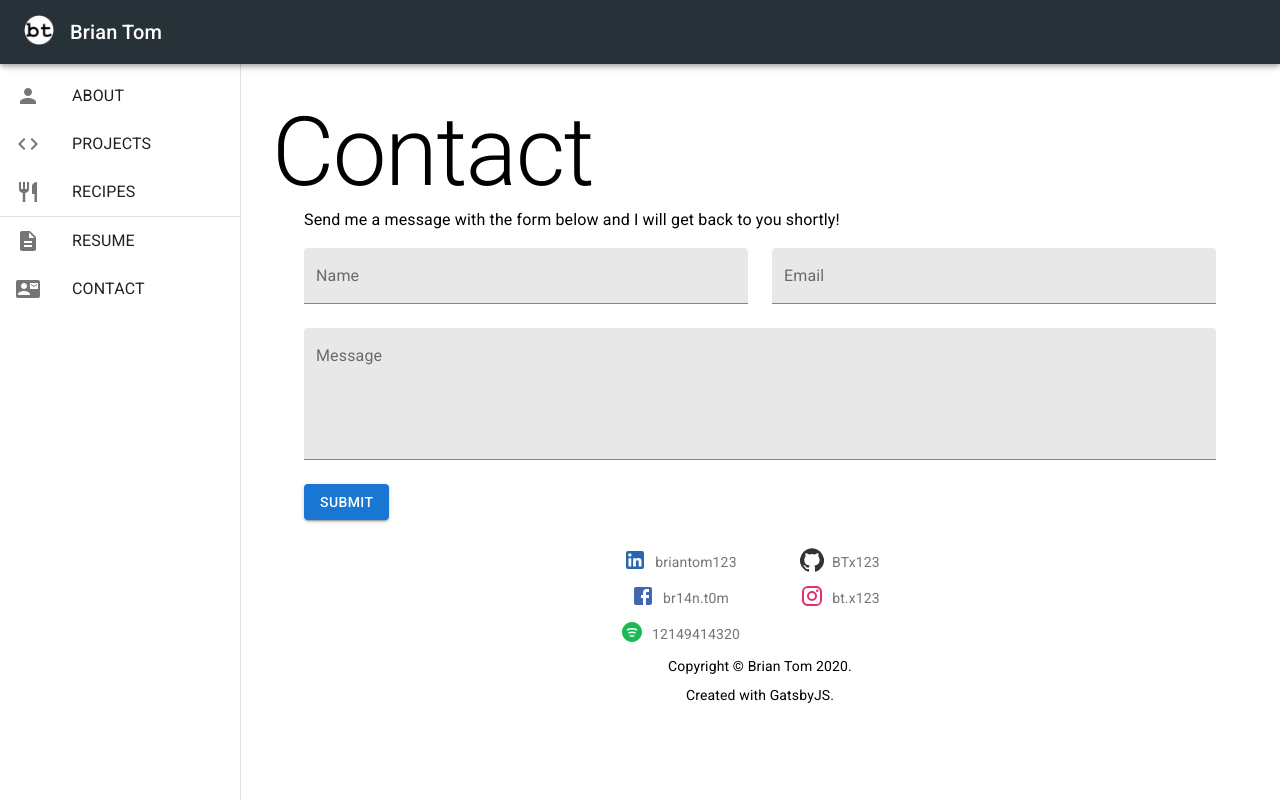
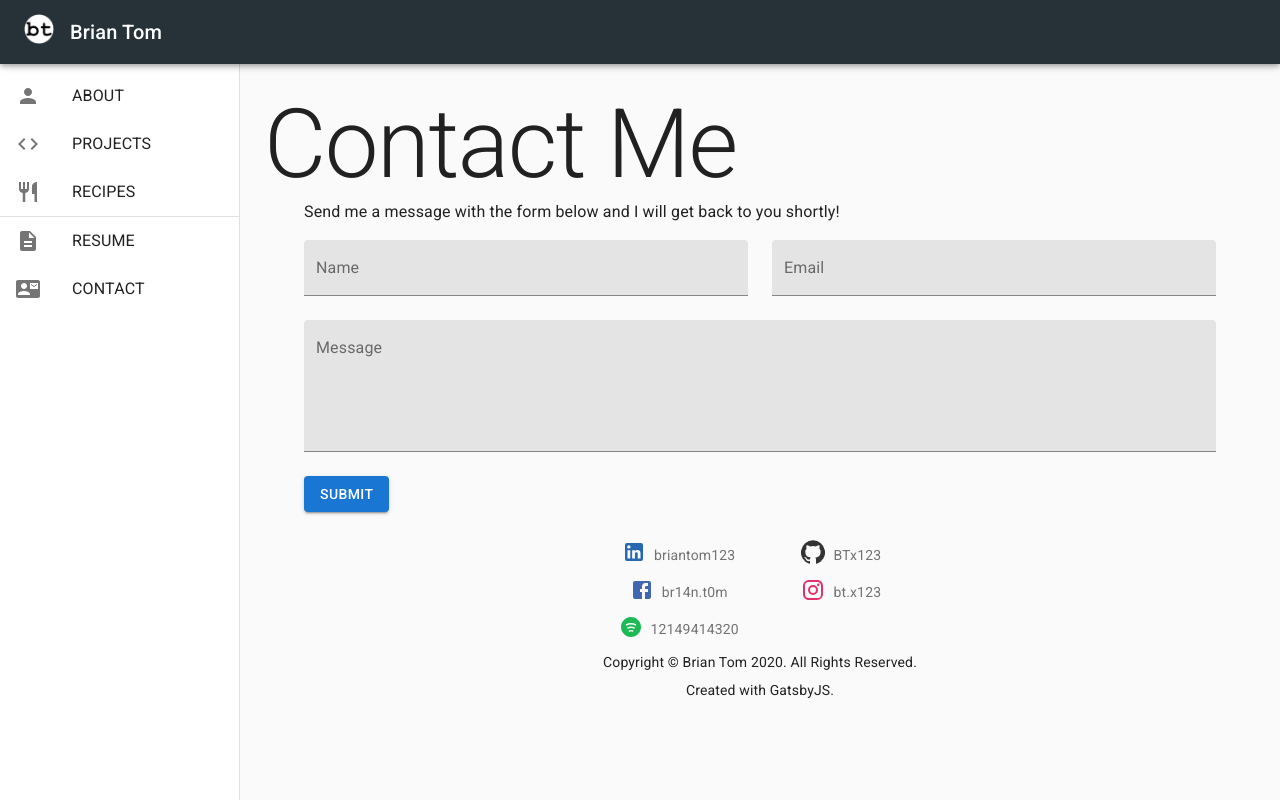
Before and after one commit to BTx123/BTx123.github.io, a Gatsby site: page /contact in a window 1280 px wide. Built offline with nearby package versions, Linux system fonts and the light colour scheme; Gatsby itself is replaced by a stand-in of ours.

Commit message:
Dev (#14)
* Remove active selected and extra styling

* Feature resume (#13)

* Add comment

* Remove styled components plugin

* Remove gatsby images

* Add resume

* Add codemod, remove styled components

* Update imports, smart link component

* Change to contact me

* Add site icon svg

* Add resume page

* Update LICENSE

Creative Commons Attribution 4.0 International (CC-BY-4.0)

* Update license

* Update keywords

* Revert "Update license"

This reverts commit e4d45731be1bcb6b182ba994d5c5ad63e97fb5b6.

* Revert "Update LICENSE"

This reverts commit 26507f9d67dc64fce47b19108387de93bb658980.

* Update license name and year

* Update with all rights reserved

```diff
--- a/gatsby-config.js
+++ b/gatsby-config.js
@@ -92,13 +92,13 @@ module.exports = {
       // - Change the injection order
       // - Add the plugin
       resolve: `gatsby-plugin-material-ui`,
-      options: {
-        stylesProvider: {
-          injectFirst: true,
-        },
-      },
+      // options: {
+      //   stylesProvider: {
+      //     injectFirst: true,
+      //   },
+      // },
     },
-    `gatsby-plugin-styled-components`,
+    // `gatsby-plugin-styled-components`,
     // this (optional) plugin enables Progressive Web App + Offline functionality
     // To learn more, visit: https://gatsby.dev/offline
     `gatsby-plugin-offline`,
--- a/src/components/copyright.js
+++ b/src/components/copyright.js
@@ -1,7 +1,7 @@
 import React from "react";
-import Typography from "@material-ui/core/Typography";
-import { ExternalLink } from "./link";
+import Link from "./link";
 import useSiteMetadata from "./queries/siteMetadata";
+import { Typography } from "@material-ui/core";
 
 export default function Copyright(props) {
   const { url, author } = useSiteMetadata();
@@ -13,11 +13,11 @@ export default function Copyright(props) {
   return (
     <Typography {...props}>
       {"Copyright © "}
-      <ExternalLink color="inherit" to={siteUrl}>
+      <Link color="inherit" to={siteUrl}>
         {author}
-      </ExternalLink>{" "}
+      </Link>{" "}
       {new Date().getFullYear()}
-      {"."}
+      {". All Rights Reserved."}
     </Typography>
   );
 }
--- a/src/components/footer.js
+++ b/src/components/footer.js
@@ -4,7 +4,7 @@ import { Grid, Typography, Hidden } from "@material-ui/core";
 
 import Copyright from "./copyright";
 import useSiteMetadata from "./queries/siteMetadata";
-import { ExternalLink } from "./link";
+import Link from "./link";
 import {
   FacebookIcon,
   GitHubIcon,
@@ -29,7 +29,7 @@ const Footer = () => {
       <Grid container item direction="row" md={6} lg={4} xl={3} spacing={1}>
         {[linkedin, github, facebook, instagram, spotify].map((social) => (
           <Grid container item xs sm={6} justify="center" key={social.url}>
-            <ExternalLink to={social.url}>
+            <Link to={social.url}>
               <Grid container alignItems="center" spacing={1}>
                 <Grid item>
                   {(() => {
@@ -55,7 +55,7 @@ const Footer = () => {
                   </Hidden>
                 </Grid>
               </Grid>
-            </ExternalLink>
+            </Link>
           </Grid>
         ))}
       </Grid>
@@ -65,9 +65,9 @@ const Footer = () => {
       <Grid item xs={12}>
         <Typography variant="body2">
           Created with{" "}
-          <ExternalLink to="https://www.gatsbyjs.com/" color="inherit">
+          <Link to="https://www.gatsbyjs.com/" color="inherit">
             GatsbyJS
-          </ExternalLink>
+          </Link>
           .
         </Typography>
       </Grid>
--- a/src/components/layout.js
+++ b/src/components/layout.js
@@ -1,9 +1,10 @@
 import React from "react";
 
+import { useStaticQuery, graphql } from "gatsby";
 import Img from "gatsby-image";
-import { useStaticQuery, graphql, Link } from "gatsby";
 
 import {
+  CssBaseline,
   Toolbar,
   Typography,
   IconButton,
@@ -30,10 +31,9 @@ import useSiteMetadata from "./queries/siteMetadata";
 import Footer from "../components/footer";
 import ScrollToTop from "../components/scrollToTop";
 
-import { InternalLink } from "../components/link";
+import Link from "../components/link";
 
 const drawerWidth = 240;
-// const logoSize = 30;
 
 const useStyles = makeStyles((theme) => ({
   root: {
@@ -101,8 +101,6 @@ const Layout = ({ children }) => {
     query {
       file(relativePath: { eq: "icon.png" }) {
         childImageSharp {
-          # Specify a fixed image and fragment.
-          # The default width is 400 pixels
           fixed(width: 30, height: 30) {
             ...GatsbyImageSharpFixed
           }
@@ -147,6 +145,7 @@ const Layout = ({ children }) => {
 
   return (
     <ThemeProvider theme={theme}>
+      <CssBaseline />
       <div className={classes.root}>
         <AppBar position="fixed" className={classes.appBar}>
           <Toolbar>
@@ -159,14 +158,14 @@ const Layout = ({ children }) => {
             >
               <MenuIcon />
             </IconButton>
-            <InternalLink className={classes.logo} to="/">
+            <Link className={classes.logo} to="/">
               <Img fixed={logo.file.childImageSharp.fixed} alt="bt" />
-            </InternalLink>
+            </Link>
             <Hidden xsDown>
               <Typography variant="h6" noWrap>
-                <InternalLink className={classes.siteTitle} to="/">
+                <Link className={classes.siteTitle} to="/">
                   {title}
-                </InternalLink>
+                </Link>
               </Typography>
             </Hidden>
           </Toolbar>
--- a/src/components/link.js
+++ b/src/components/link.js
@@ -1,64 +1,49 @@
 import React from "react";
 
-import { Link } from "@material-ui/core";
 import { Link as GatsbyLink } from "gatsby";
 
-import PropTypes from "prop-types";
+import { Link as MuiLink } from "@material-ui/core";
 
-/**
- * Open external links securely to prevent cross-site hijacking.
- */
-export const ExternalLink = (props) => (
-  <Link href={props.to} rel="noopener" {...props}>
-    {props.children}
-  </Link>
+// Since DOM elements <a> cannot receive activeClassName
+// and partiallyActive, destructure the prop here and
+// pass it only to GatsbyLink
+const Link = React.forwardRef(
+  ({ children, to, activeClassName, partiallyActive, ...other }, ref) => {
+    // Test assumes that any internal link (intended for Gatsby)
+    // will start with exactly one slash, and that anything else is external.
+    const internal = /^\/(?!\/)/.test(to);
+    const file = /\.[0-9a-z]+$/i.test(to);
+    // Use Gatsby Link for internal links with check for file downloads
+    if (internal) {
+      if (file) {
+        return (
+          <MuiLink component="a" href={to} {...other}>
+            {children}
+          </MuiLink>
+        );
+      }
+      return (
+        <MuiLink
+          component={GatsbyLink}
+          to={to}
+          activeClassName={activeClassName}
+          partiallyActive={partiallyActive}
+          ref={ref}
+          {...other}
+        >
+          {children}
+        </MuiLink>
+      );
+    }
+    // Use MUI Link for external links
+    return (
+      <MuiLink href={to} {...other}>
+        {children}
+      </MuiLink>
+    );
+  }
 );
 
-// ExternalLink.defaultProps = {};
+Link.muiName = MuiLink.muiName;
 
-// ExternalLink.propTypes = {
-//   to: PropTypes.string.isRequired,
-//   children: PropTypes.node.isRequired,
-// };
-
-ExternalLink.muiName = Link.muiName;
-
-/**
- * Navigate to internal links with Gatsby optimizations.
- */
-// TODO: Fix this
-export const InternalLink = React.forwardRef((props, ref) => (
-  <Link component={GatsbyLink} ref={ref} {...props}>
-    {props.children}
-  </Link>
-));
-
-// InternalLink.defaultProps = {};
-
-// InternalLink.propTypes = {
-//   to: PropTypes.string.isRequired,
-//   children: PropTypes.node.isRequired,
-// };
-
-InternalLink.muiName = Link.muiName;
-
-// export const ListItemLink = ({ props }) => {
-//   const { icon, primary, to } = props;
-
-//   const CustomLink = React.useMemo(
-//     () =>
-//       React.forwardRef((linkProps, ref) => (
-//         <GatsbyLink ref={ref} to={to} {...linkProps} />
-//       )),
-//     [to]
-//   );
-
-//   return (
-//     <li>
-//       <ListItem button component={CustomLink}>
-//         <ListItemIcon>{icon}</ListItemIcon>
-//         <ListItemText primary={primary} />
-//       </ListItem>
-//     </li>
-//   );
-// };
+export default Link;
--- a/src/components/recipeCard.js
+++ b/src/components/recipeCard.js
@@ -9,7 +9,7 @@ import {
   Card,
   CardActionArea,
 } from "@material-ui/core";
-import { navigate } from "@reach/router";
+import { navigate } from "gatsby";
 import PropType from "prop-types";
 
 const useStyles = makeStyles((theme) => ({}));
--- a/src/components/scrollToTop.js
+++ b/src/components/scrollToTop.js
@@ -1,9 +1,7 @@
 import React from "react";
 import { makeStyles } from "@material-ui/core/styles";
-import useScrollTrigger from "@material-ui/core/useScrollTrigger";
-import Fab from "@material-ui/core/Fab";
 import KeyboardArrowUpIcon from "@material-ui/icons/KeyboardArrowUp";
-import Zoom from "@material-ui/core/Zoom";
+import { useScrollTrigger, Fab, Zoom } from "@material-ui/core";
 
 const useStyles = makeStyles((theme) => ({
   root: {
--- a/src/pages/about.js
+++ b/src/pages/about.js
@@ -1,9 +1,9 @@
 import React from "react";
 
-import Typography from "@material-ui/core/Typography";
+import Layout from "../components/layout";
 
-import Layout from "../components/layout";
 import SEO from "../components/seo";
+import { Typography } from "@material-ui/core";
 
 const AboutPage = () => {
   return (
--- a/src/pages/contact.js
+++ b/src/pages/contact.js
@@ -25,7 +25,7 @@ const ContactPage = () => {
 
   return (
     <Layout>
-      <SEO title="Contact">
+      <SEO title="Contact Me">
         {/* TODO: Fix null getElementById when switching pages - unload js somehow, move out of seo? */}
         {/* <script src="https://www.google.com/recaptcha/api.js?onload=onloadCallback&render=6Leq_soZAAAAAODOc50hERWjUQPLtvaS_9jMOVv3"></script> */}
         {/* <script>
@@ -40,7 +40,7 @@ const ContactPage = () => {
           }`}
         </script> */}
       </SEO>
-      <Typography variant="h1">Contact</Typography>
+      <Typography variant="h1">Contact Me</Typography>
       <Container maxWidth="md">
         <Typography paragraph>
           Send me a message with the form below and I will get back to you
--- a/src/pages/projects.js
+++ b/src/pages/projects.js
@@ -1,9 +1,9 @@
 import React from "react";
 
-import Typography from "@material-ui/core/Typography";
+import Layout from "../components/layout";
 
-import Layout from "../components/layout";
 import SEO from "../components/seo";
+import { Typography } from "@material-ui/core";
 
 export default function ProjectsPage() {
   return (
```
Also changed, not shown: package.json (+11 -7 lines), src/pages/resume.js (added, +55 -0 lines), src/images/Brian Tom 20200916.png (added), src/images/gatsby-astronaut.png (deleted), src/images/gatsby-icon.png (deleted), src/images/icon.svg, 4 other files.
